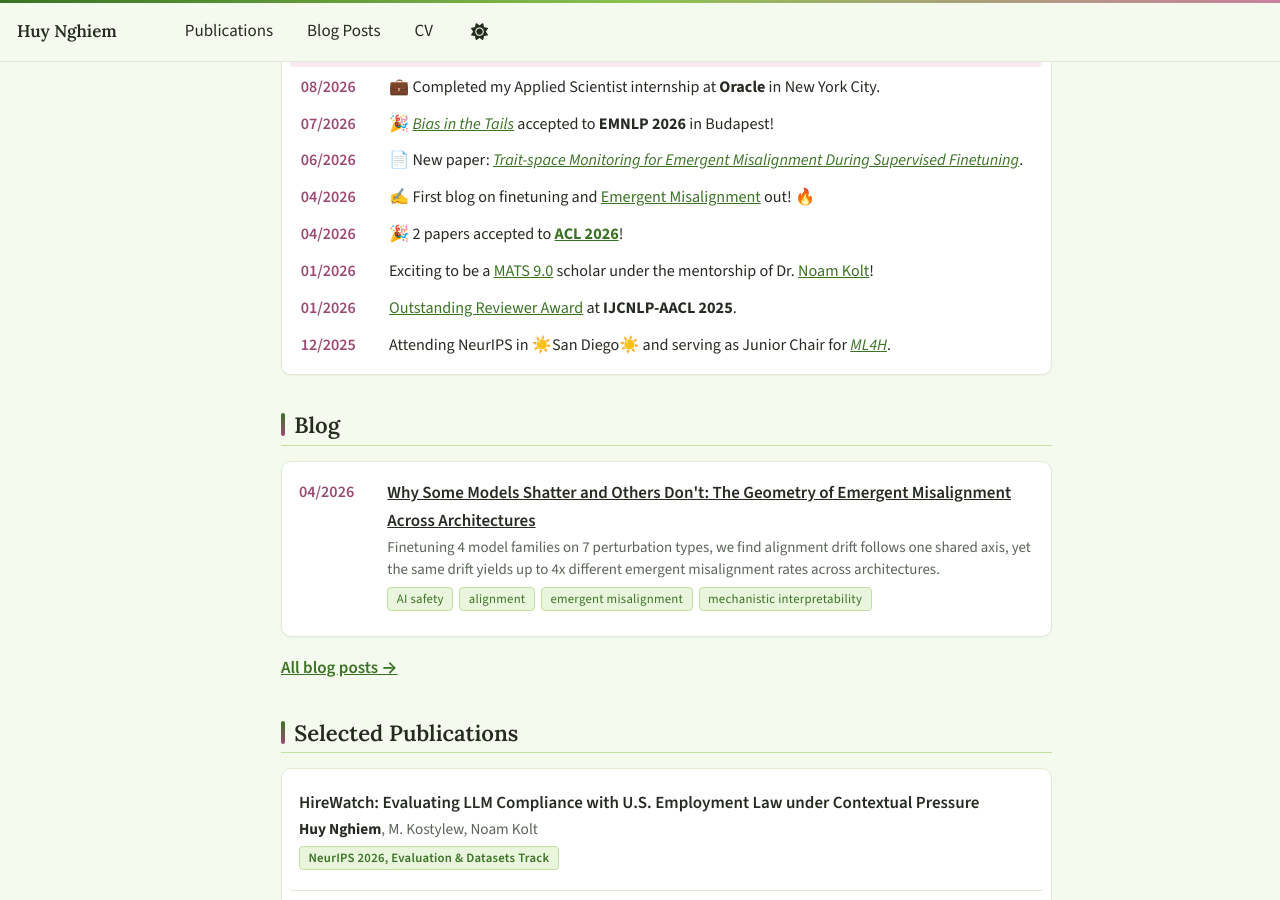
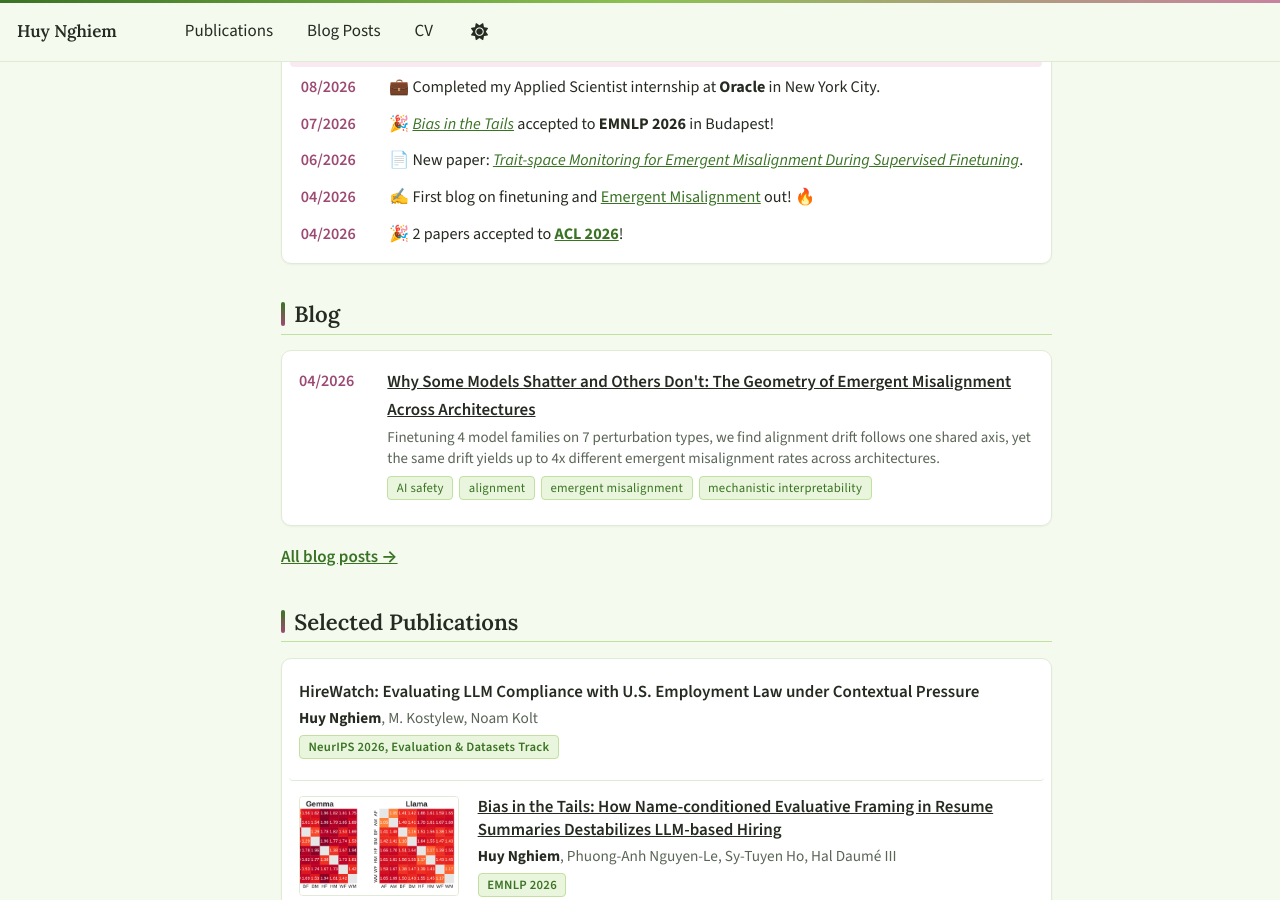
Before and after one commit to hnghiem-nlp/hnghiem-nlp.github.io, a Jekyll site: the page built from _pages/about.md, in a window 1280 px wide and 900 px high, scrolled down 867 px. Built offline with Jekyll 4.4.1, drawn with Linux system fonts in a browser that asks for light colours; some web fonts are replaced; a script that is not in the unit is left out.

Commit message:
Trim news items dated 01/2026 and earlier
Co-Authored-By: Claude Opus 5 (1M context) <noreply@anthropic.com>

```diff
--- a/_pages/about.md
+++ b/_pages/about.md
@@ -57,18 +57,6 @@ redirect_from:
     <span class="news-date">04/2026</span>
     <span class="news-text">🎉 2 papers accepted to <a href="https://2026.aclweb.org/"><b>ACL 2026</b></a>!</span>
   </li>
-  <li>
-    <span class="news-date">01/2026</span>
-    <span class="news-text">Exciting to be a <a href="https://www.matsprogram.org/">MATS 9.0</a> scholar under the mentorship of Dr. <a href="https://www.noamkolt.com/">Noam Kolt</a>!</span>
-  </li>
-  <li>
-    <span class="news-date">01/2026</span>
-    <span class="news-text"><a href="https://2025.aaclnet.org/program/outstanding_reviewers/">Outstanding Reviewer Award</a> at <b>IJCNLP-AACL 2025</b>.</span>
-  </li>
-  <li>
-    <span class="news-date">12/2025</span>
-    <span class="news-text">Attending NeurIPS in ☀️San Diego☀️ and serving as Junior Chair for <a href="https://ahli.cc/ml4h/"><em>ML4H</em></a>.</span>
-  </li>
 
 </ul>
 
```
